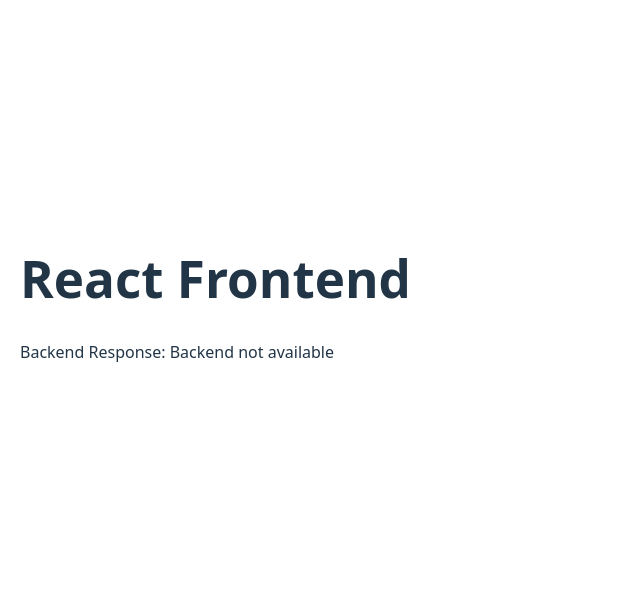
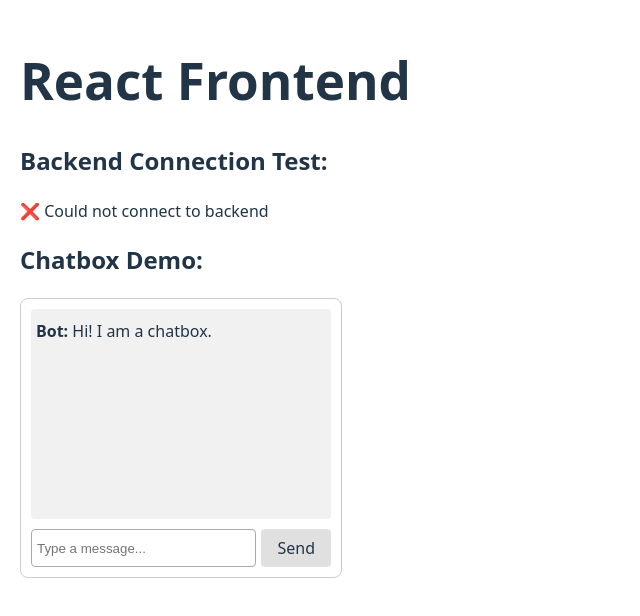
Before and after one commit to madhunivi77/SECURIVA, a React app in the folder frontend/: page / in a window 1280 px wide. Shown: the part 102-718 px from the top of the page, without its empty margins (0-640 px from the left). Built offline with nearby package versions, Linux system fonts and the light colour scheme; no server answers; the HTML template or start-up script is replaced by a standard one.

Commit message:
Made a demo chatbox TG-46
Made a temporary chatbox that can use AI in the future.

```diff
--- a/frontend/src/App.jsx
+++ b/frontend/src/App.jsx
@@ -1,19 +1,26 @@
 import { useState, useEffect } from "react";
+import ChatBox from "./components/ChatBox";
 
 function App() {
-  const [status, setStatus] = useState("Loading...");
+  const [backendStatus, setBackendStatus] = useState("Loading...");
 
   useEffect(() => {
+    // Call backend
     fetch("http://127.0.0.1:8000/api/status")
       .then((res) => res.json())
-      .then((data) => setStatus(JSON.stringify(data)))
-      .catch((err) => setStatus("Backend not available"));
+      .then((data) => setBackendStatus(JSON.stringify(data)))
+      .catch(() => setBackendStatus("❌ Could not connect to backend"));
   }, []);
 
   return (
     <div style={{ padding: "20px" }}>
       <h1>React Frontend</h1>
-      <p>Backend Response: {status}</p>
+
+      <h2>Backend Connection Test:</h2>
+      <p>{backendStatus}</p>
+
+      <h2>Chatbox Demo:</h2>
+      <ChatBox />
     </div>
   );
 }
--- /dev/null
+++ b/frontend/src/components/ChatBox.css
@@ -0,0 +1,62 @@
+.chatbox {
+  border: 1px solid #ccc;
+  border-radius: 8px;
+  padding: 10px;
+  width: 300px;
+  background-color: var(--bg-color);
+  color: var(--text-color);
+}
+
+.chatbox-messages {
+  height: 200px;
+  overflow-y: auto;
+  margin-bottom: 10px;
+  padding: 5px;
+  border-radius: 4px;
+  background-color: var(--msg-bg);
+}
+
+.chatbox-message {
+  margin: 5px 0;
+}
+
+.chatbox-input {
+  display: flex;
+  gap: 5px;
+}
+
+.chatbox-input input {
+  flex: 1;
+  padding: 5px;
+  border: 1px solid #aaa;
+  border-radius: 4px;
+  background: var(--input-bg);
+  color: var(--text-color);
+}
+
+.chatbox-input button {
+  border-radius: 4px;
+  padding: 0.5em 1em;
+  background: var(--btn-bg);
+  color: var(--text-color);
+  border: none;
+  cursor: pointer;
+}
+
+:root {
+  --bg-color: #ffffff;
+  --text-color: #213547;
+  --msg-bg: #f1f1f1;
+  --input-bg: #fff;
+  --btn-bg: #e0e0e0;
+}
+
+@media (prefers-color-scheme: dark) {
+  :root {
+    --bg-color: #242424;
+    --text-color: #ffffff;
+    --msg-bg: #333333;
+    --input-bg: #1e1e1e;
+    --btn-bg: #444444;
+  }
+}
--- /dev/null
+++ b/frontend/src/components/ChatBox.jsx
@@ -0,0 +1,49 @@
+import { useState } from "react";
+import "./ChatBox.css";
+
+function ChatBox() {
+  const [messages, setMessages] = useState([
+    { sender: "bot", text: "Hi! I am a chatbox." }
+  ]);
+  const [input, setInput] = useState("");
+
+  const handleSend = () => {
+    if (!input.trim()) return;
+
+    const newMessages = [...messages, { sender: "user", text: input }];
+
+    let botReply = "I can't understand anything other than hello. :(";
+    if (input.toLowerCase() === "hello") {
+      botReply = "Hello!";
+    }
+
+    newMessages.push({ sender: "bot", text: botReply });
+
+    setMessages(newMessages);
+    setInput("");
+  };
+
+  return (
+    <div className="chatbox">
+      <div className="chatbox-messages">
+        {messages.map((msg, index) => (
+          <div key={index} className={`chatbox-message ${msg.sender}`}>
+            <strong>{msg.sender === "user" ? "You" : "Bot"}:</strong> {msg.text}
+          </div>
+        ))}
+      </div>
+      <div className="chatbox-input">
+        <input
+          type="text"
+          value={input}
+          onChange={(e) => setInput(e.target.value)}
+          onKeyDown={(e) => e.key === "Enter" && handleSend()}
+          placeholder="Type a message..."
+        />
+        <button onClick={handleSend}>Send</button>
+      </div>
+    </div>
+  );
+}
+
+export default ChatBox;
```
